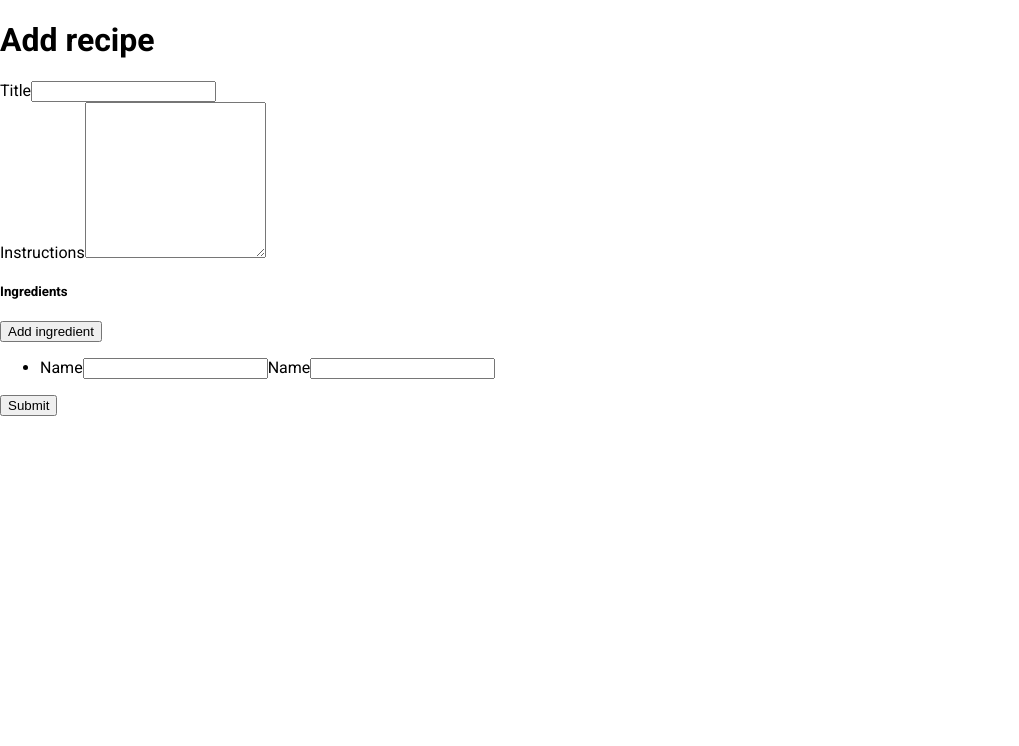
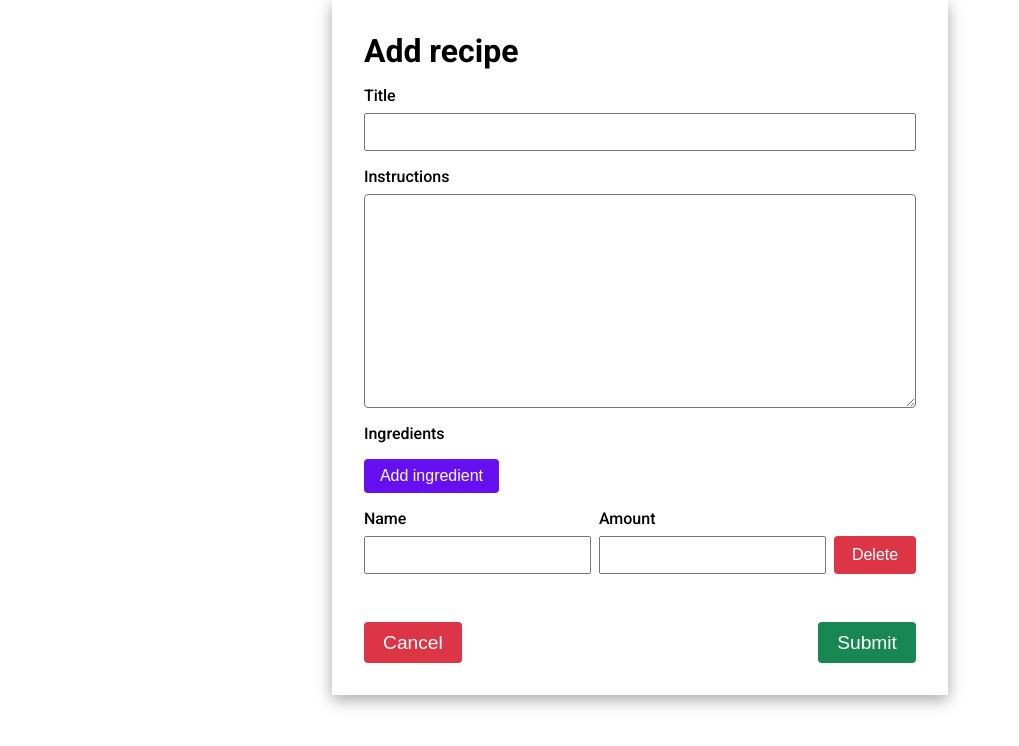
Before and after one commit to eryk2199/RecipeWebApp, an Angular app: page /recipes in a window 1280 px wide. Shown: the top 746 px of the page, without its empty margins (0-1019 px from the left). Built offline with nearby package versions, Linux system fonts and the light colour scheme.

Commit message:
style form

```diff
--- a/src/app/recipes/add-recipe/add-recipe.component.html
+++ b/src/app/recipes/add-recipe/add-recipe.component.html
@@ -1,2 +1,3 @@
-<h1>Add recipe</h1>
-<recipes-recipe-form/>
+<div class="justify-center">
+    <recipes-recipe-form/>
+</div>
--- a/src/app/recipes/recipe-form/recipe-form.component.css
+++ b/src/app/recipes/recipe-form/recipe-form.component.css
@@ -0,0 +1,39 @@
+.form {
+    max-width: 800px;
+    padding: 2rem;
+    box-shadow: rgba(0, 0, 0, 0.35) 0px 5px 15px;
+}
+
+.form__actions {
+    display: flex;
+    justify-content: space-between;
+    margin-top: 2rem;
+}
+
+.form__title {
+    margin: 0 0 1rem 0;
+}
+
+.form-group {
+    display: flex;
+    flex-direction: column;
+    gap: .5rem;
+    margin-bottom: 1rem;
+}
+
+.form-group--row {
+    flex-direction: row;
+}
+
+.form-group--row .form-group {
+    margin: 0;
+}
+
+.form-group__actions {
+    margin: .5rem 0;
+}
+
+.list-actions {
+    display: flex;
+    align-items: end;
+}
--- a/src/app/recipes/recipe-form/recipe-form.component.html
+++ b/src/app/recipes/recipe-form/recipe-form.component.html
@@ -1,26 +1,39 @@
-<form [formGroup]="form" (ngSubmit)="onSubmit()">
-    <div>
+<form [formGroup]="form" (ngSubmit)="onSubmit()" class="form">
+    <h1 class="form__title">Add recipe</h1>
+    <div class="form-group">
         <label for="title">Title</label>
-        <input type="text" id="title" formControlName="title"/>
+        <input type="text" id="title" class="input--text" formControlName="title"/>
     </div>
-    <div>
+    <div class="form-group">
         <label for="instructions">Instructions</label>
-        <textarea rows="10" id="instructions" formControlName="instructions"></textarea>
+        <textarea rows="10" id="instructions" formControlName="instructions" class="input"></textarea>
     </div>
-    <div>
-        <h5>Ingredients</h5>
-        <button type="button" (click)="addIngredient()">Add ingredient</button>
+    <div class="form-group">
+        <p class="label">Ingredients</p>
+        <div class="form-group__actions">
+            <button type="button" (click)="addIngredient()" class="btn">Add ingredient</button>
+        </div>
         <ul formArrayName="ingredients">
-            @for(item of ingredients.controls; track i; let i = $index)
+            @for(item of ingredients.controls; track generateId(); let i = $index)
             {
-                <li [formGroupName]="i">
-                    <label for="ingredient-{{i}}-name">Name</label>
-                    <input type="text" id="ingredient-{{i}}-name" formControlName="name"/>
-                    <label for="ingredient-{{i}}-amount">Name</label>
-                    <input type="text" id="ingredient-{{i}}-amount" formControlName="amount"/>
+                <li [formGroupName]="i" class="form-group form-group--row">
+                    <div class="form-group">
+                        <label for="ingredient-{{i}}-name">Name</label>
+                        <input type="text" id="ingredient-{{i}}-name" class="input--text" formControlName="name"/>
+                    </div>
+                    <div class="form-group">
+                        <label for="ingredient-{{i}}-amount">Amount</label>
+                        <input type="text" id="ingredient-{{i}}-amount" class="input--text" formControlName="amount"/>
+                    </div>
+                    <div class="list-actions">
+                        <button type="button" class="btn btn--form btn--danger" (click)="removeIngredient(i)">Delete</button>
+                    </div>
                 </li>
             }
         </ul>
     </div>
-    <button type="submit">Submit</button>
+    <div class="form__actions">
+        <button type="button" class="btn btn--large btn--danger">Cancel</button>
+        <button type="submit" class="btn btn--large btn--success">Submit</button>
+    </div>
 </form>
--- a/src/app/recipes/recipe-form/recipe-form.component.ts
+++ b/src/app/recipes/recipe-form/recipe-form.component.ts
@@ -18,6 +18,7 @@ export class RecipeFormComponent {
       })
     ])
   });
+  counter = 0;
 
   constructor() {}
 
@@ -32,6 +33,14 @@ export class RecipeFormComponent {
     }));
   }
 
+  removeIngredient(index: number) {
+    this.ingredients.removeAt(index);
+  }
+
+  generateId() {
+    return this.counter += 1;
+  }
+
   onSubmit() {
     console.log(this.form.value)
   }
--- a/src/styles.css
+++ b/src/styles.css
@@ -1,5 +1,79 @@
+* {
+    box-sizing: border-box;
+    font-size: 1rem;
+}
+
+:root {
+    --color-primary: #6610f2;
+    --color-danger: #dc3545;
+    --color-success: #198754;
+}
 
 body {
     font-family: Roboto, sans-serif;
     margin: 0;
 }
+
+button:hover {
+    cursor: pointer;
+}
+
+ul {
+    list-style: none;
+    padding: 0;
+    margin: 0;
+}
+
+h1 {
+    font-size: 2rem;
+}
+
+label {
+    font-weight: 500;
+}
+
+
+.input {
+    padding: 1rem;
+    border-radius: 4px;
+}
+
+.input--text {
+    padding: .5rem
+}
+
+.label {
+    margin: 0;
+    font-weight: 500;
+}
+
+.btn {
+    padding: .5em 1em;
+    border-radius: 4px;
+    background-color: var(--color-primary);
+    border: none;
+    color: #fff;
+}
+
+.btn--form {
+    padding: calc(.5em + 2px) calc(1em + 2px);
+}
+
+.btn--large {
+    font-size: 1.2rem;
+}
+
+.btn--danger {
+    background-color: var(--color-danger);
+    color: #fff;
+}
+
+.btn--success {
+    background-color: var(--color-success);
+    color: #fff;
+}
+
+.justify-center {
+    display: flex;
+    justify-content: center;
+}
```
